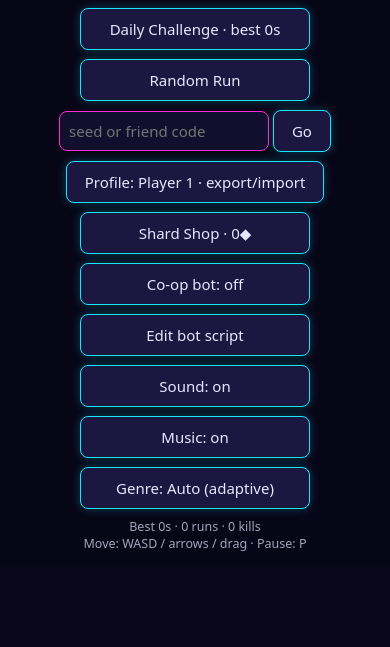
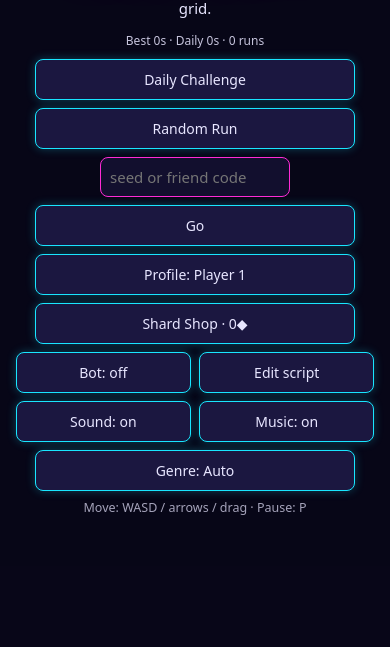
Before and after one commit to enondev/neon-drift, a plain HTML site: page index.html in a window 390 px wide. Shown: the part 197-844 px from the top of the page. Drawn offline with Linux system fonts and the light colour scheme.

Commit message:
Fix enemy spawn and update with daily best

```diff
--- a/index.html
+++ b/index.html
@@ -16,6 +16,49 @@ button:hover{background:#2a2470}
 input,textarea{background:#120f2e;color:var(--fg);border:1px solid var(--a);border-radius:8px;padding:9px;font:inherit}
 input{width:190px}.b{color:#ffd02b}
 textarea,input{-webkit-user-select:text;user-select:text}
+#ov {
+  gap: 8px;
+  padding: max(12px, env(safe-area-inset-top)) 14px max(12px, env(safe-area-inset-bottom));
+  max-width: 100%;
+}
+#ov h1 {
+  font-size: clamp(28px, 8vw, 64px);
+  line-height: 1.1;
+}
+#ov p, #ov small {
+  max-width: min(460px, 92vw);
+}
+#ov button {
+  min-width: min(230px, 92vw);
+  max-width: 320px;
+  width: 100%;
+  box-sizing: border-box;
+}
+#ov .row {
+  display: flex;
+  flex-wrap: wrap;
+  gap: 8px;
+  justify-content: center;
+  width: min(460px, 92vw);
+}
+#ov .row button {
+  flex: 1 1 140px;
+  min-width: 140px;
+}
+#ov .stats {
+  font-size: 13px;
+  opacity: 0.85;
+  margin: 4px 0 2px;
+  max-width: min(460px, 92vw);
+}
+#ov input {
+  width: min(190px, 60vw);
+  box-sizing: border-box;
+}
+@media (max-width: 420px) {
+  #ov button { font-size: 14px; padding: 10px 12px; }
+  #ov .stats { font-size: 12px; }
+}
 </style>
 </head>
 <body>
@@ -406,19 +449,27 @@ function titleScreen() {
   const today = new Date().toISOString().slice(0, 10);
   show(`<h1>NEON DRIFT</h1>
     <p>Survive the swarm across an endless procedural grid.</p>
+    <div class="stats">Best ${S.best}s · Daily ${S.daily[new Date().toISOString().slice(0,10)] || 0}s · ${S.runs} runs</div>
     ${friend ? `<p class=b>Friend lasted ${friend.t}s, ${friend.k} kills, level ${friend.l} on seed <b>${friend.s}</b></p>
       <button onclick="start('${friend.s}')">Beat their seed</button>` : ''}
-    <button onclick="start('D${today}')">Daily Challenge · best ${S.daily[today] || 0}s</button>
+    <button onclick="start('D${new Date().toISOString().slice(0,10)}')">Daily Challenge</button>
     <button onclick="start(''+Date.now())">Random Run</button>
-    <div><input id=sd placeholder="seed or friend code"> <button style="min-width:0" onclick="goSeed()">Go</button></div>
-    <button onclick="profileList()">Profile: ${esc(activeName())} · export/import</button>
+    <div class="row">
+      <input id=sd placeholder="seed or friend code">
+      <button style="min-width:0;flex:0 0 auto" onclick="goSeed()">Go</button>
+    </div>
+    <button onclick="profileList()">Profile: ${esc(activeName())}</button>
     <button onclick="shopScreen()">Shard Shop · ${S.shards}◆</button>
-    <button onclick="cycleBot()">Co-op bot: ${['off','built-in AI','custom script'][S.bot || 0]}</button>
-    <button onclick="editBot()">Edit bot script</button>
-    <button onclick="toggle('mute')">Sound: ${S.mute ? 'off' : 'on'}</button>
-    <button onclick="toggle('nm')">Music: ${S.nm ? 'off' : 'on'}</button>
-    <button onclick="cycleGenre()">Genre: ${(S.genre | 0) ? GENRES[S.genre - 1].n : 'Auto (adaptive)'}</button>
-    <small>Best ${S.best}s · ${S.runs} runs · ${S.kills} kills<br>Move: WASD / arrows / drag · Pause: P</small>`);
+    <div class="row">
+      <button onclick="cycleBot()">Bot: ${['off','AI','script'][S.bot || 0]}</button>
+      <button onclick="editBot()">Edit script</button>
+    </div>
+    <div class="row">
+      <button onclick="toggle('mute')">Sound: ${S.mute ? 'off' : 'on'}</button>
+      <button onclick="toggle('nm')">Music: ${S.nm ? 'off' : 'on'}</button>
+    </div>
+    <button onclick="cycleGenre()">Genre: ${(S.genre | 0) ? GENRES[S.genre - 1].n : 'Auto'}</button>
+    <small>Move: WASD / arrows / drag · Pause: P</small>`);
 }
 
 function goSeed() {
@@ -455,11 +506,15 @@ function buyUpgrade(k) {
 
 function pauseScreen() {
   state = 'pause';
-  show(`<h2>Paused</h2><p>Seed <b>${runSeed}</b></p>
+  show(`<h2>Paused</h2>
+    <p>Seed <b>${runSeed}</b></p>
+    <div class="stats">Best ${S.best}s · Current ${time | 0}s</div>
     <button onclick="resume()">Resume</button>
     <button onclick="toggle('fx')">Shake & particles: ${S.fx ? 'on' : 'off'}</button>
-    <button onclick="toggle('mute')">Sound: ${S.mute ? 'off' : 'on'}</button>
-    <button onclick="toggle('nm')">Music: ${S.nm ? 'off' : 'on'}</button>
+    <div class="row">
+      <button onclick="toggle('mute')">Sound: ${S.mute ? 'off' : 'on'}</button>
+      <button onclick="toggle('nm')">Music: ${S.nm ? 'off' : 'on'}</button>
+    </div>
     <button onclick="cycleGenre()">Genre: ${(S.genre | 0) ? GENRES[S.genre - 1].n : 'Auto'}</button>
     <button onclick="titleScreen()">Quit run</button>`);
 }
@@ -631,6 +686,7 @@ function gameOver() {
   playTone(120, 0.5, 'sawtooth', 0.08);
   show(`<h2>Run over</h2>
     <p>${time | 0}s · ${kills} kills · level ${level}</p>
+    <p class=b>${(time | 0) >= S.best ? 'New best!' : `Best ${S.best}s`}</p>
     <p class=b>+${earn}◆ shards</p>
     <p>Share code:</p>
     <input id=cd readonly value="${code}" onclick="this.select()">
@@ -667,7 +723,7 @@ function burst(x, y, color, n) {
 function spawnEnemy(isBoss) {
   const a = rng() * 6.283;
   const R = Math.hypot(W, H) / 2 + 60;
-  const k = isBoss ? 5 : 6 + (rng()*2|0); // only 6 & 7
+  const k = isBoss ? 5 : Math.min(7, (rng() * (1 + time / 28)) | 0);
   const t = ENEMY[k];
   const mult = 1 + time / 100;
   const hp = isBoss ? t.hp * (1 + bossCount * 0.8) : t.hp * mult;
```
